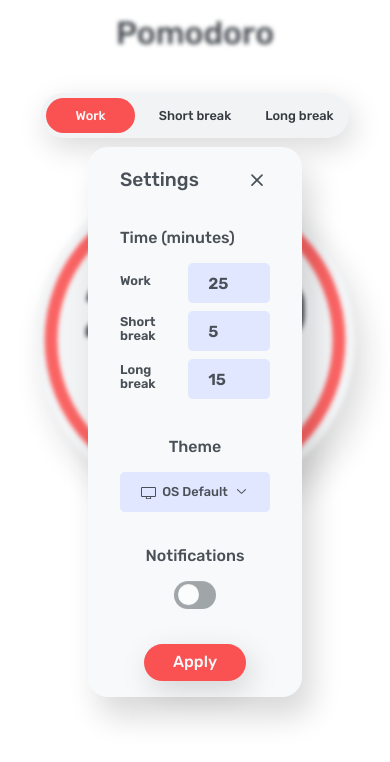
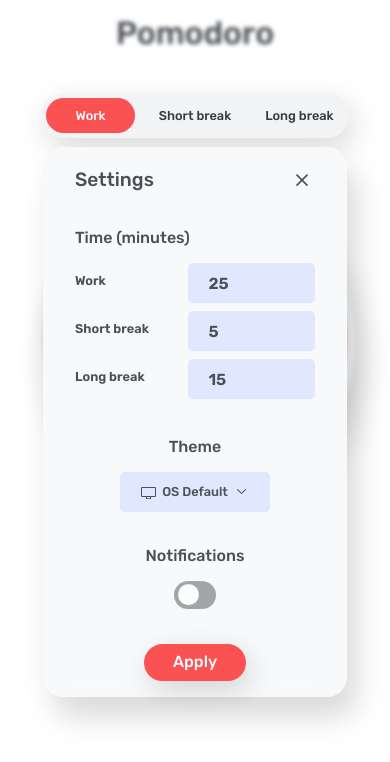
Before and after one commit to verasls/pomodoro, a Next.js app: page / in a window 390 px wide. Both pictures are taken after a click on the button 195 px from the left and 563 px from the top of the page. Shown: the top 762 px of the page. Built offline with nearby package versions, Linux system fonts and the light colour scheme.

Commit message:
Update width to better work on mobile devices

```diff
--- a/app/components/SettingsModal.tsx
+++ b/app/components/SettingsModal.tsx
@@ -8,7 +8,8 @@ import { SettingsProvider } from "../context/SettingsContext";
 
 const StyledSettingsModal = styled.div`
   background-color: var(--white);
-  width: 100%;
+  min-width: 240px;
+  max-width: 100%;
   display: flex;
   flex-direction: column;
   gap: 1.2rem;
```
